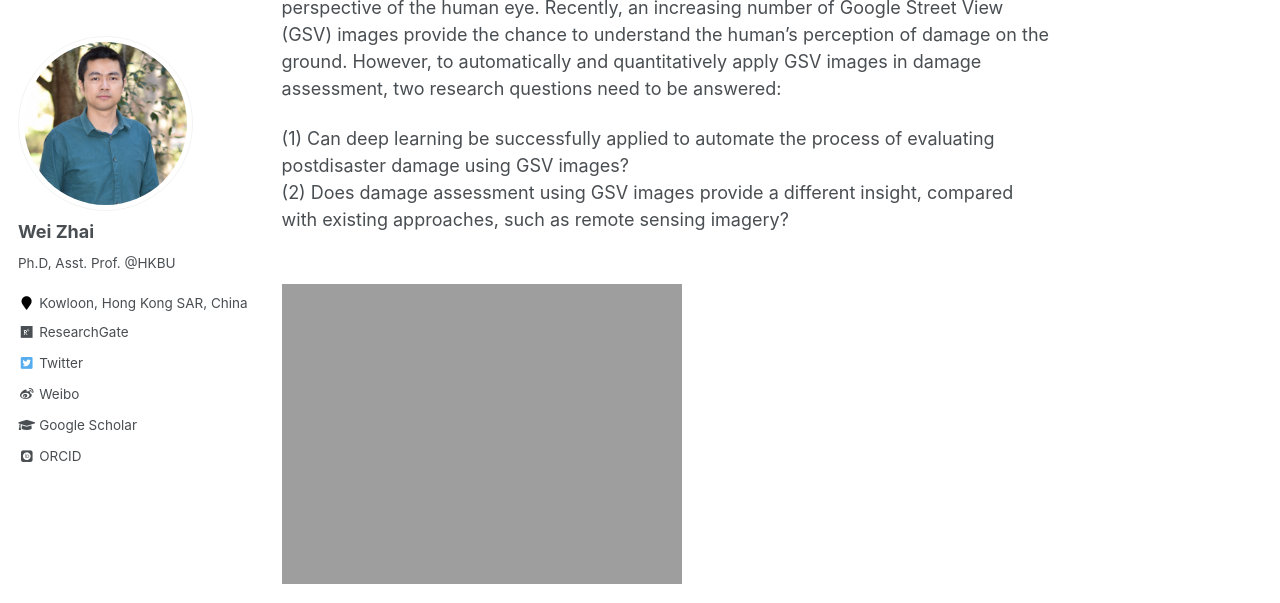
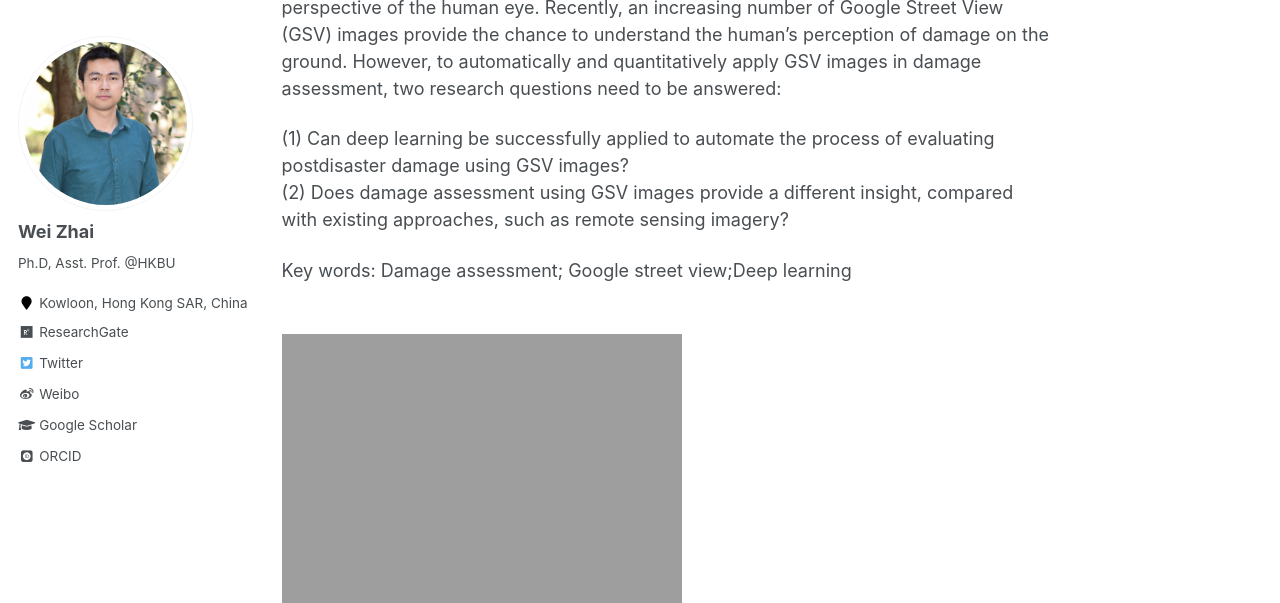
Before and after one commit to skywalkerzhai/weizhai.github.io, a Jekyll site: the page built from _portfolio/portfolio-1.md, in a window 1280 px wide and 900 px high, scrolled down 379 px, cut to the strip 0-603 px from the top of the window. Built offline with Jekyll 4.4.1, drawn with Linux system fonts in a browser that asks for light colours; some web fonts are replaced.

Commit message:
Update portfolio-1.md

```diff
--- a/_portfolio/portfolio-1.md
+++ b/_portfolio/portfolio-1.md
@@ -10,6 +10,8 @@ Assessing damage on the ground is a challenging task for humanitarian organizati
 (1) Can deep learning be successfully applied to automate the process of evaluating postdisaster damage using GSV images?  \
 (2) Does damage assessment using GSV images provide a different insight, compared with existing approaches, such as remote sensing imagery?
 
+Key words: Damage assessment; Google street view;Deep learning
+
 <br/><img src='https://skywalkerzhai.github.io/weizhai.github.io/images/DL_damage.jpg'>
 
 <iframe width="560" height="315" src="https://www.youtube-nocookie.com/embed/nGs48HGnRN4" frameborder="0" allow="accelerometer; autoplay; encrypted-media; gyroscope; picture-in-picture" allowfullscreen></iframe>
```
